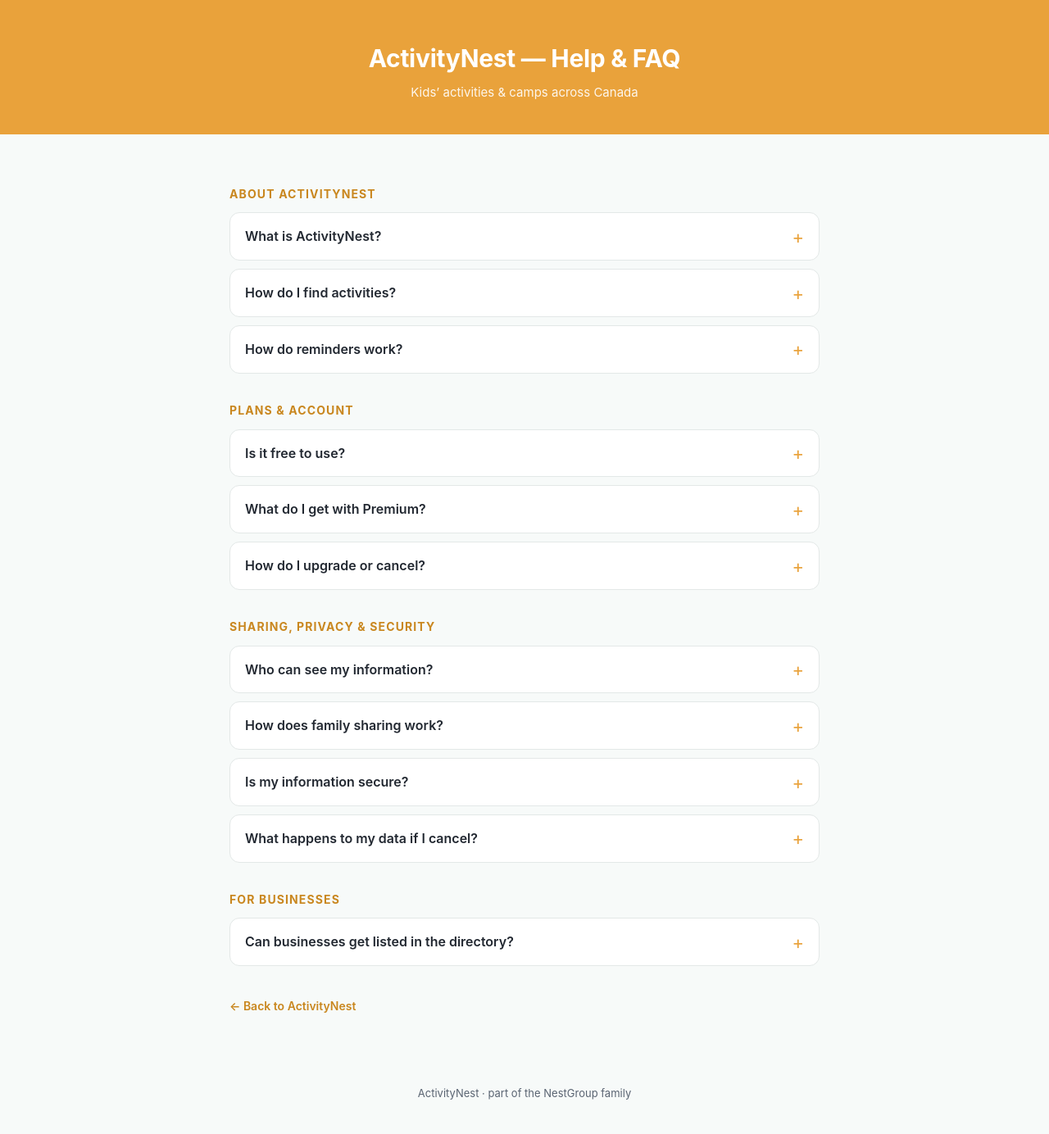
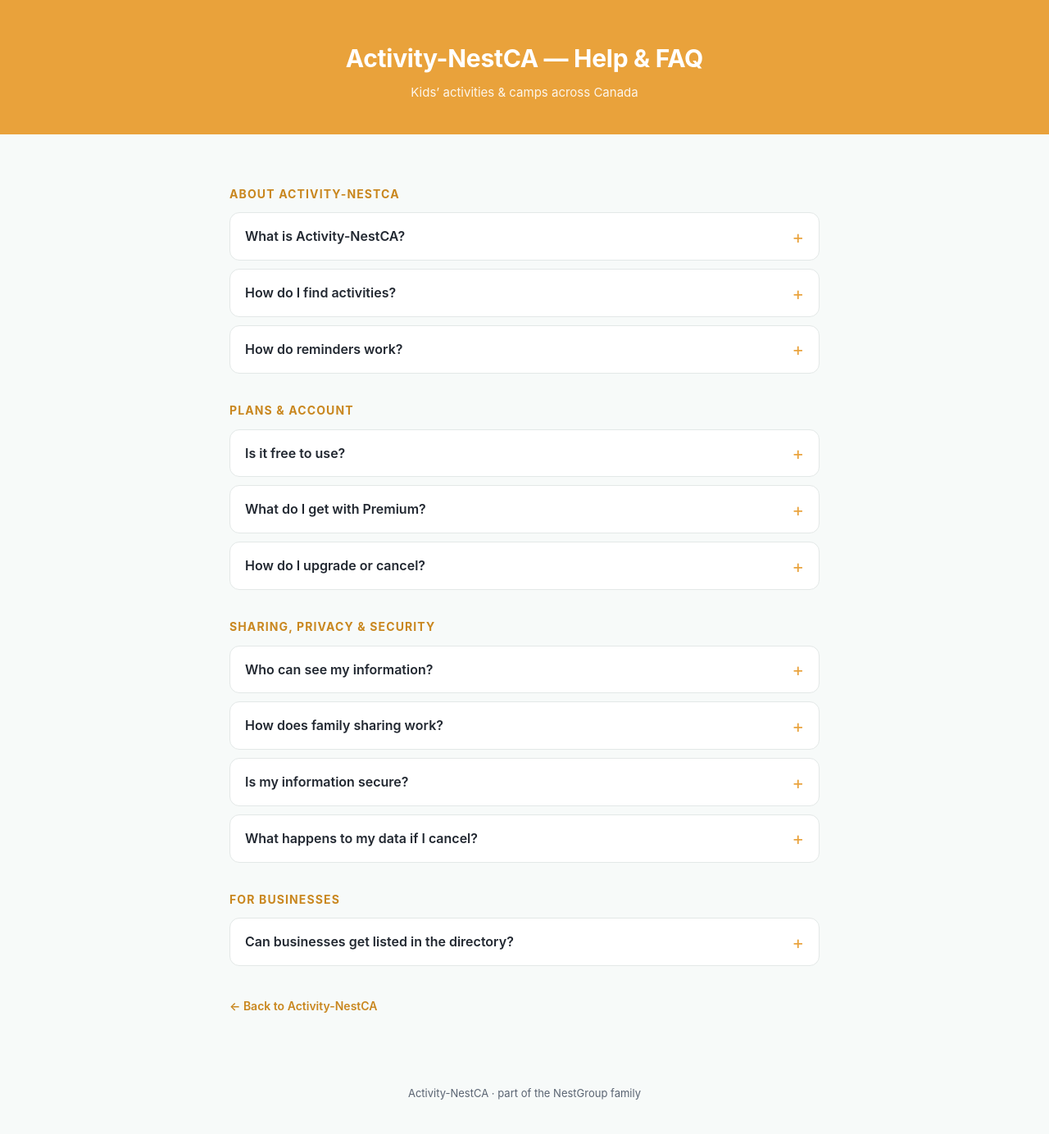
Before and after one commit to NestGroup-MT/Activity-NestCA, a plain HTML site: page faq.html in a window 1280 px wide. Shown: the whole page at 82% size. Drawn offline with Linux system fonts and the light colour scheme.

Commit message:
Add files via upload

```diff
--- a/faq.html
+++ b/faq.html
@@ -3,7 +3,7 @@
 <head>
 <meta charset="UTF-8">
 <meta name="viewport" content="width=device-width, initial-scale=1.0">
-<title>ActivityNest — FAQ</title>
+<title>Activity-NestCA — FAQ</title>
 <style>
   :root { --accent:#E9A23B; --accent-dark:#C9871F; --ink:#222831; --muted:#5a6472; --line:#e3e8e7; --bg:#f7faf9; }
   * { box-sizing:border-box; }
@@ -27,13 +27,13 @@
 </head>
 <body>
 <header>
-  <h1>ActivityNest — Help &amp; FAQ</h1>
+  <h1>Activity-NestCA — Help &amp; FAQ</h1>
   <p>Kids’ activities & camps across Canada</p>
 </header>
 <div class="wrap">
-  <h2>About ActivityNest</h2>
+  <h2>About Activity-NestCA</h2>
   <details>
-    <summary>What is ActivityNest?</summary>
+    <summary>What is Activity-NestCA?</summary>
     <div class="answer">A directory of kids’ activities and camps across Canada, plus tools to coordinate your family’s activities.</div>
   </details>
   <details>
@@ -79,8 +79,8 @@
     <summary>Can businesses get listed in the directory?</summary>
     <div class="answer">Yes — we welcome local providers. Get in touch through our contact page to be featured.</div>
   </details>
-  <a class="back" href="/">← Back to ActivityNest</a>
+  <a class="back" href="/">← Back to Activity-NestCA</a>
 </div>
-<footer>ActivityNest · part of the NestGroup family</footer>
+<footer>Activity-NestCA · part of the NestGroup family</footer>
 </body>
 </html>
```
